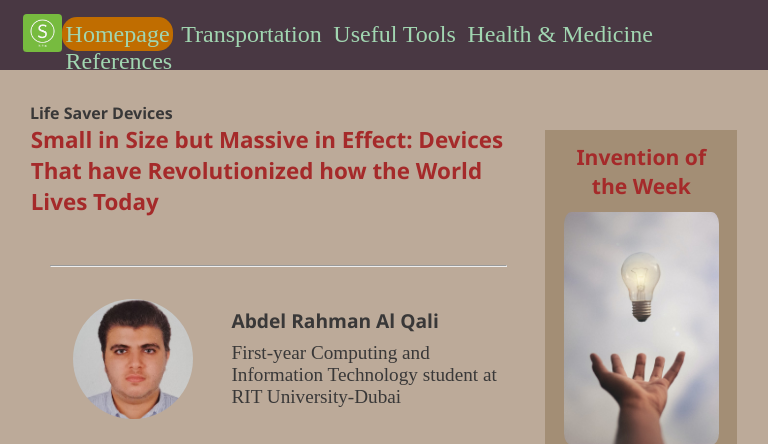
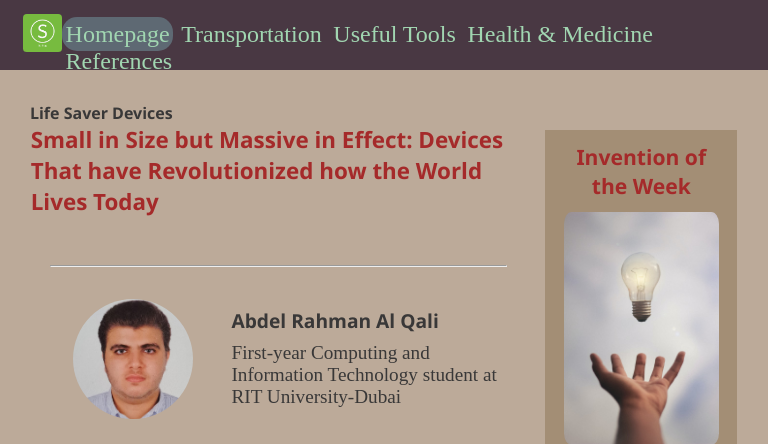
Before and after one commit to Omar-Abdullah-Shaikh-Al-Zoor/History-Changing-Inventions, a PHP site: page /tools.html in a window 768 px wide, with the pointer over the restyled element. Shown: the top 444 px of the page. Run offline with PHP 8.4, Linux system fonts and the light colour scheme.

Commit message:
Color fixed

```diff
--- a/assets/css/style.css
+++ b/assets/css/style.css
@@ -83,6 +83,7 @@ header {
   padding: 0 1vw;
 }
 .main-nav a:hover {
+  background-color: #FAF3DD;
   transform: scale(1.05);
 }
 
@@ -398,7 +399,7 @@ aside img {
   }
   .main-nav a:hover {
     transition: 0.5s ease;
-    background-color: #c06d00;
+    background-color: #5e6973;
   }
   .header-nav {
     height: auto;
```
